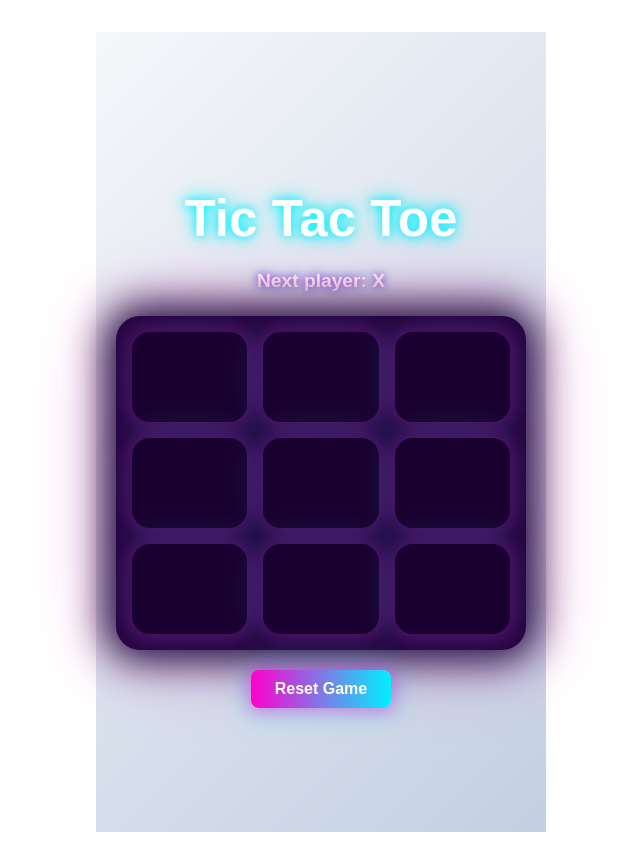
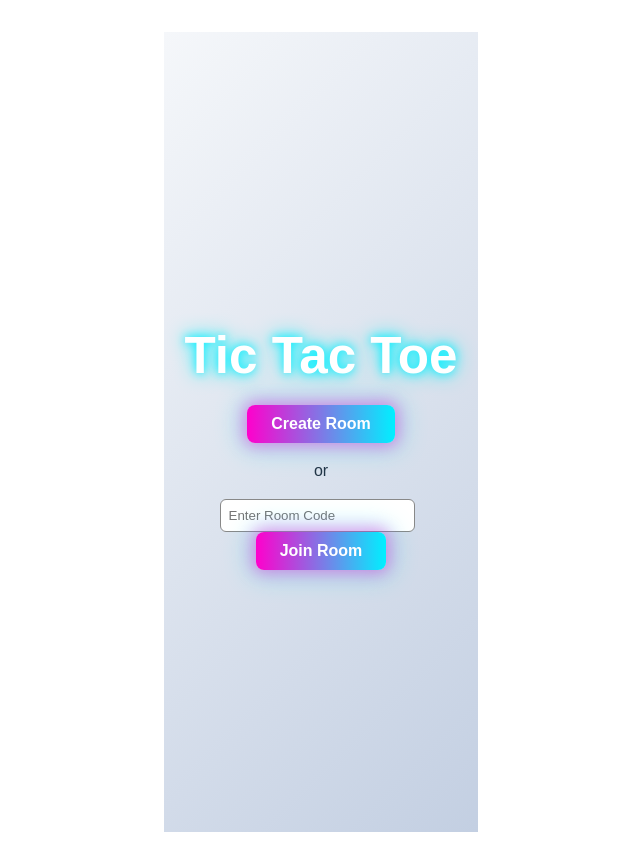
Before and after one commit to aleksa007/xoxo, a React (Vite) app: page / in a window 1280 px wide. Shown: the whole page, without its empty margins (319-959 px from the left). Built offline with nearby package versions, Linux system fonts and the light colour scheme.

Commit message:
Add multiplayer support

```diff
--- a/package.json
+++ b/package.json
@@ -10,6 +10,7 @@
     "preview": "vite preview"
   },
   "dependencies": {
+    "firebase": "^11.6.1",
     "react": "^19.1.0",
     "react-dom": "^19.1.0"
   },
--- a/src/components/TicTacToe.tsx
+++ b/src/components/TicTacToe.tsx
@@ -1,25 +1,37 @@
-import { useState } from 'react';
+import { useState, useEffect } from 'react';
 import './TicTacToe.css';
+import { db } from '../firebase';
+import { ref, set, onValue, get, remove } from 'firebase/database';
 
 type Player = 'X' | 'O' | null;
 
+type GameState = {
+  board: Player[];
+  isXNext: boolean;
+  winner: Player;
+};
+
+const defaultState: GameState = {
+  board: Array(9).fill(null),
+  isXNext: true,
+  winner: null,
+};
+
 const TicTacToe = () => {
-  const [board, setBoard] = useState<Player[]>(Array(9).fill(null));
-  const [isXNext, setIsXNext] = useState(true);
-  const [winner, setWinner] = useState<Player>(null);
+  const [roomId, setRoomId] = useState('');
+  const [inputRoom, setInputRoom] = useState('');
+  const [player, setPlayer] = useState<Player>(null);
+  const [game, setGame] = useState<GameState>(defaultState);
+  const [status, setStatus] = useState('');
+  const [waiting, setWaiting] = useState(false);
 
+  // Calculate winner
   const calculateWinner = (squares: Player[]): Player => {
     const lines = [
-      [0, 1, 2],
-      [3, 4, 5],
-      [6, 7, 8],
-      [0, 3, 6],
-      [1, 4, 7],
-      [2, 5, 8],
-      [0, 4, 8],
-      [2, 4, 6],
+      [0, 1, 2], [3, 4, 5], [6, 7, 8],
+      [0, 3, 6], [1, 4, 7], [2, 5, 8],
+      [0, 4, 8], [2, 4, 6],
     ];
-
     for (const [a, b, c] of lines) {
       if (squares[a] && squares[a] === squares[b] && squares[a] === squares[c]) {
         return squares[a];
@@ -28,47 +40,124 @@ const TicTacToe = () => {
     return null;
   };
 
-  const handleClick = (index: number) => {
-    if (board[index] || winner) return;
+  // Listen for game state changes
+  useEffect(() => {
+    if (!roomId) return;
+    const gameRef = ref(db, `rooms/${roomId}`);
+    const unsub = onValue(gameRef, (snapshot) => {
+      const data = snapshot.val();
+      if (data) {
+        setGame(data);
+        setWaiting(false);
+      }
+    });
+    return () => unsub();
+  }, [roomId]);
 
-    const newBoard = [...board];
-    newBoard[index] = isXNext ? 'X' : 'O';
-    setBoard(newBoard);
-    setIsXNext(!isXNext);
-    setWinner(calculateWinner(newBoard));
+  // Set status message
+  useEffect(() => {
+    if (!roomId) return;
+    if (game.winner) setStatus(`Winner: ${game.winner}`);
+    else if (game.board.every(square => square)) setStatus('Draw!');
+    else if (player) setStatus(game.isXNext === (player === 'X') ? 'Your turn' : "Opponent's turn");
+    else setStatus('');
+  }, [game, player, roomId]);
+
+  // Create a new room
+  const createRoom = async () => {
+    const newRoom = Math.random().toString(36).substring(2, 8);
+    await set(ref(db, `rooms/${newRoom}`), defaultState);
+    setRoomId(newRoom);
+    setPlayer('X');
+    setWaiting(true);
   };
 
-  const resetGame = () => {
-    setBoard(Array(9).fill(null));
-    setIsXNext(true);
-    setWinner(null);
+  // Join an existing room
+  const joinRoom = async () => {
+    if (!inputRoom) return;
+    const roomRef = ref(db, `rooms/${inputRoom}`);
+    const snapshot = await get(roomRef);
+    if (snapshot.exists()) {
+      setRoomId(inputRoom);
+      setPlayer('O');
+    } else {
+      alert('Room not found!');
+    }
   };
 
-  const getStatus = () => {
-    if (winner) return `Winner: ${winner}`;
-    if (board.every(square => square)) return 'Draw!';
-    return `Next player: ${isXNext ? 'X' : 'O'}`;
+  // Handle move
+  const handleClick = async (index: number) => {
+    if (!roomId || !player) return;
+    if (game.board[index] || game.winner) return;
+    if ((game.isXNext && player !== 'X') || (!game.isXNext && player !== 'O')) return;
+    const newBoard = [...game.board];
+    newBoard[index] = player;
+    const winner = calculateWinner(newBoard);
+    await set(ref(db, `rooms/${roomId}`), {
+      board: newBoard,
+      isXNext: !game.isXNext,
+      winner: winner,
+    });
   };
+
+  // Reset game
+  const resetGame = async () => {
+    if (!roomId) return;
+    await set(ref(db, `rooms/${roomId}`), defaultState);
+  };
+
+  // Leave room (cleanup)
+  const leaveRoom = async () => {
+    if (roomId && player === 'X') {
+      // X is host, remove room
+      await remove(ref(db, `rooms/${roomId}`));
+    }
+    setRoomId('');
+    setPlayer(null);
+    setGame(defaultState);
+    setInputRoom('');
+    setStatus('');
+    setWaiting(false);
+  };
+
+  if (!roomId) {
+    return (
+      <div className="game">
+        <h1>Tic Tac Toe</h1>
+        <button className="reset-button" onClick={createRoom}>Create Room</button>
+        <div style={{ margin: '16px 0' }}>or</div>
+        <input
+          type="text"
+          placeholder="Enter Room Code"
+          value={inputRoom}
+          onChange={e => setInputRoom(e.target.value)}
+          style={{ padding: '8px', borderRadius: '6px', border: '1px solid #888', marginRight: 8 }}
+        />
+        <button className="reset-button" onClick={joinRoom}>Join Room</button>
+      </div>
+    );
+  }
 
   return (
     <div className="game">
       <h1>Tic Tac Toe</h1>
-      <div className="status">{getStatus()}</div>
+      <div className="status">Room: <b>{roomId}</b> | You are: <b>{player}</b></div>
+      <div className="status">{waiting ? 'Waiting for opponent...' : status}</div>
       <div className="board">
-        {board.map((square, index) => (
+        {game.board.map((square, index) => (
           <button
             key={index}
             className="square"
             onClick={() => handleClick(index)}
+            disabled={waiting || !!game.winner || (game.isXNext !== (player === 'X'))}
           >
             {square === 'X' && <span className="neon-x">X</span>}
             {square === 'O' && <span className="neon-o">O</span>}
           </button>
         ))}
       </div>
-      <button className="reset-button" onClick={resetGame}>
-        Reset Game
-      </button>
+      <button className="reset-button" onClick={resetGame} style={{marginRight: 8}}>Reset Game</button>
+      <button className="reset-button" onClick={leaveRoom}>Leave Room</button>
     </div>
   );
 };
--- /dev/null
+++ b/src/firebase.ts
@@ -0,0 +1,15 @@
+import { initializeApp } from "firebase/app";
+import { getDatabase } from "firebase/database";
+
+const firebaseConfig = {
+  apiKey: "AIzaSyC0ylgwDzrdA7xTaR3sgi3W_ARzGwO1CQg",
+  authDomain: "xoxo-1d234.firebaseapp.com",
+  databaseURL: "https://xoxo-1d234-default-rtdb.europe-west1.firebasedatabase.app",
+  projectId: "xoxo-1d234",
+  storageBucket: "xoxo-1d234.appspot.com",
+  messagingSenderId: "948530246082",
+  appId: "1:948530246082:web:67f59e94a61c643564665b"
+};
+
+const app = initializeApp(firebaseConfig);
+export const db = getDatabase(app);
```
Also changed, not shown: 1 other file (tests, documents, lock files or other folders).
